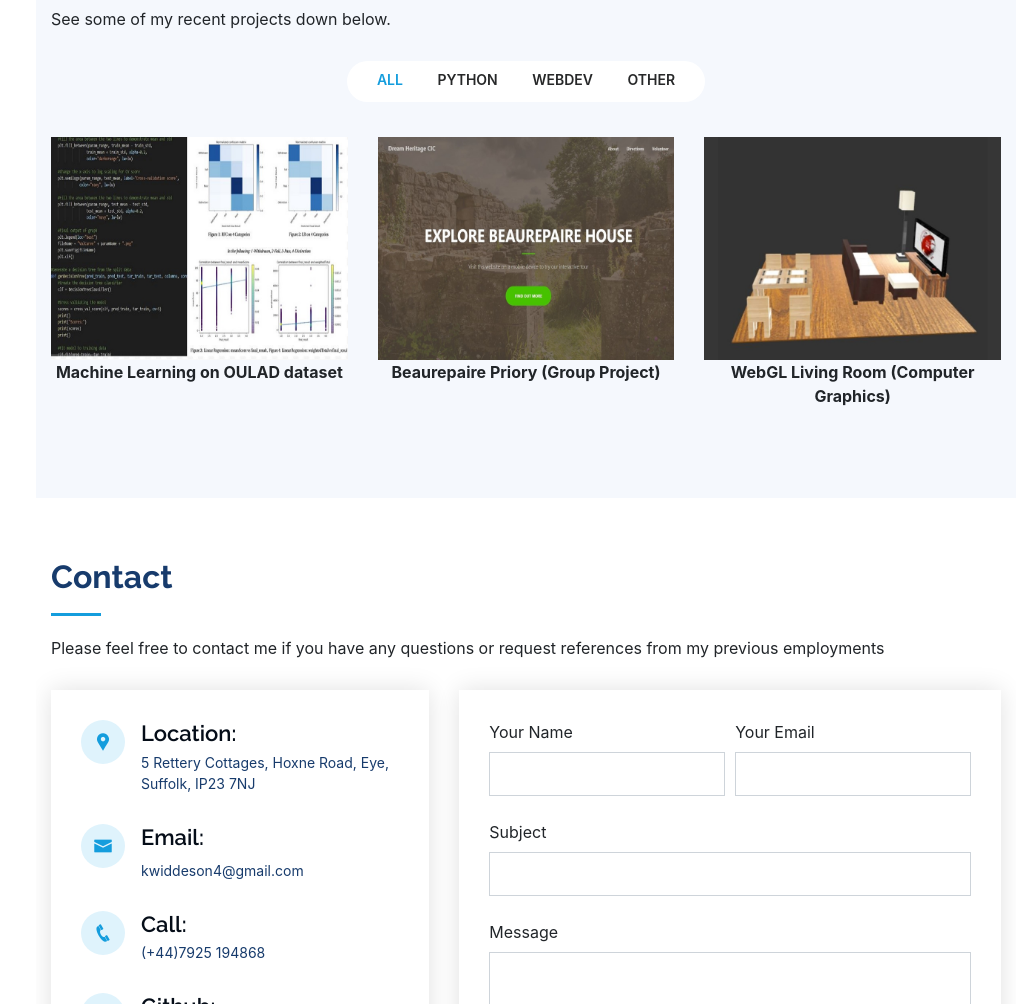
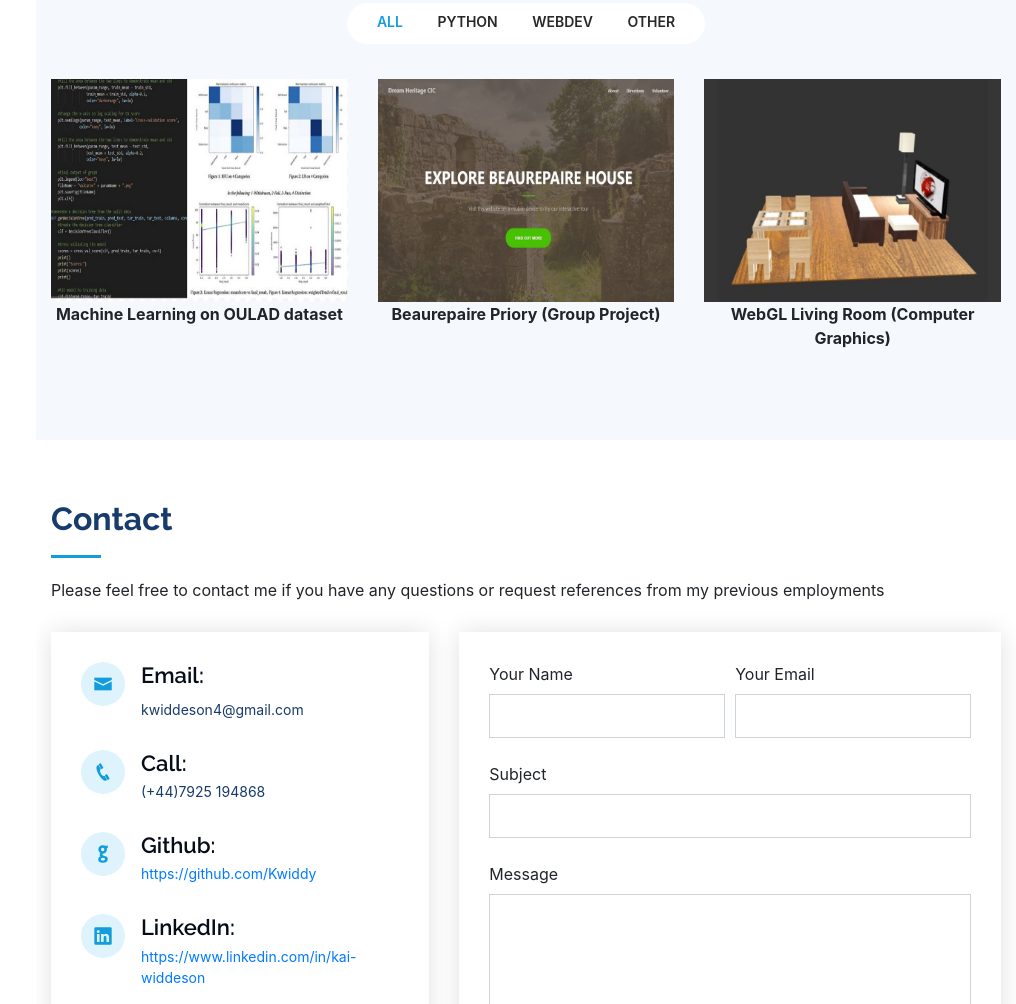
Before and after one commit to Kwiddy/PortfolioWebsite2, a website with bundled scripts: page Client/index.html in a window 1280 px wide. Shown: the part 3458-4462 px from the top of the page, without its empty margins (264-1280 px from the left). Built offline with nearby package versions, Linux system fonts and the light colour scheme.

Commit message:
Remove location info

```diff
--- a/Client/index.html
+++ b/Client/index.html
@@ -272,7 +272,6 @@
               <h4>Kai Widdeson</h4>
               <p><em>Dedicated and motivated individual equipped with a creative mindset and key analytical abilities. Developed technical abilities through numerous personal and academic projects.</em></p>
               <ul>
-                <li>5, Rettery Cottages, Hoxne Road, Eye, Suffolk, IP23 7NJ</li>
                 <li>(+44)7925 194858</li>
                 <li>kwiddeson4@gmail.com</li>
               </ul>
@@ -463,11 +462,6 @@
 
           <div class="col-lg-5 d-flex align-items-stretch">
             <div class="info">
-              <div class="address">
-                <i class="icofont-google-map"></i>
-                <h4>Location:</h4>
-                <p>5 Rettery Cottages, Hoxne Road, Eye, Suffolk, IP23 7NJ</p>
-              </div>
 
               <div class="email">
                 <i class="icofont-envelope"></i>
```
